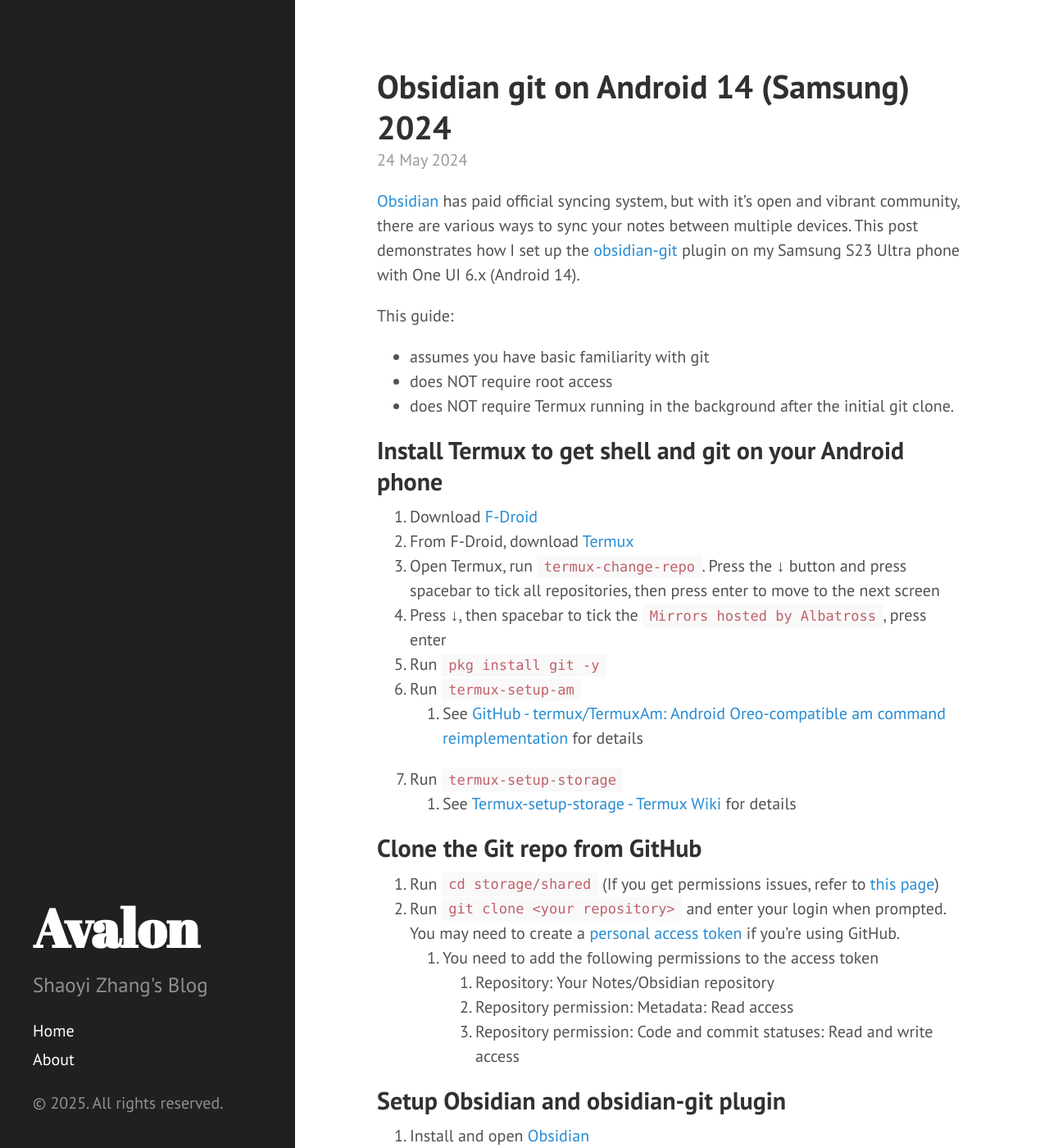
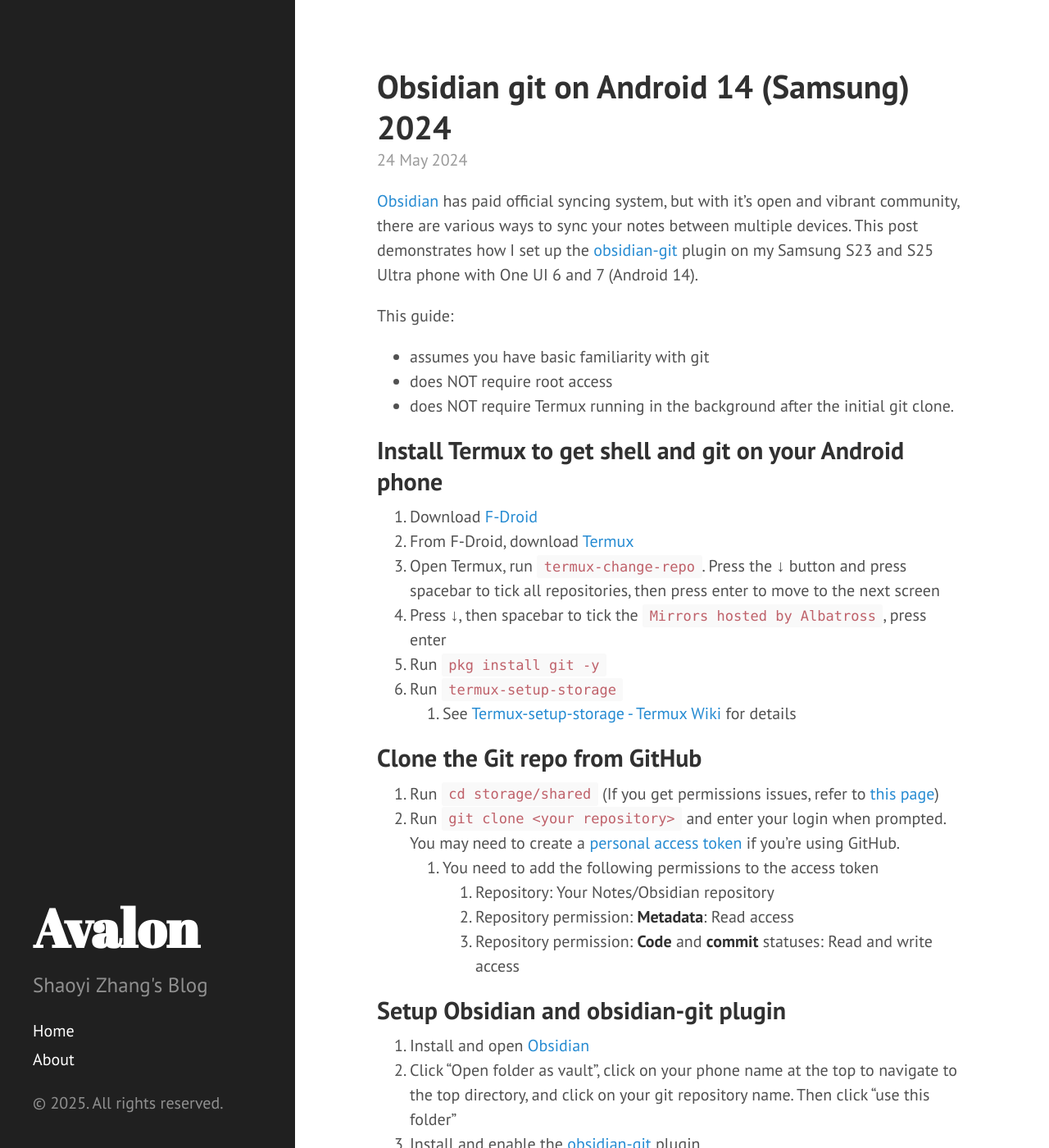
Before and after one commit to ShaoyiZhang/ShaoyiZhang.github.io, a Jekyll site: the page built from _posts/2024-05-24-obsidian-git-on-android.md, in a window 1280 px wide and 1400 px high. Shown: the whole window at 82% size. Built offline with Jekyll 4.4.1, drawn with Linux system fonts in a browser that asks for light colours; comment, search, counter and statistics services are not loaded.

Commit message:
remove termux-am

```diff
--- a/_posts/2024-05-24-obsidian-git-on-android.md
+++ b/_posts/2024-05-24-obsidian-git-on-android.md
@@ -4,7 +4,7 @@ title: Obsidian git on Android 14 (Samsung) 2024
 comments: true
 ---
 
-[Obsidian](https://obsidian.md) has paid official syncing system, but with it's open and vibrant community, there are various ways to sync your notes between multiple devices. This post demonstrates how I set up the [obsidian-git](https://github.com/denolehov/obsidian-git) plugin on my Samsung S23 Ultra phone with One UI 6.x (Android 14).
+[Obsidian](https://obsidian.md) has paid official syncing system, but with it's open and vibrant community, there are various ways to sync your notes between multiple devices. This post demonstrates how I set up the [obsidian-git](https://github.com/denolehov/obsidian-git) plugin on my Samsung S23 and S25 Ultra phone with One UI 6 and 7 (Android 14).
 
 <!--more-->
 
@@ -21,8 +21,6 @@ This guide:
 1. Open Termux, run `termux-change-repo`. Press the ↓ button and press spacebar to tick all repositories, then press enter to move to the next screen
 1. Press ↓, then spacebar to tick the `Mirrors hosted by Albatross`, press enter
 1. Run `pkg install git -y`
-1. Run `termux-setup-am`
-    1. See [GitHub - termux/TermuxAm: Android Oreo-compatible am command reimplementation](https://github.com/termux/TermuxAm) for details
 1. Run `termux-setup-storage`
    1. See [Termux-setup-storage - Termux Wiki](https://wiki.termux.com/wiki/Termux-setup-storage) for details
 
@@ -32,8 +30,8 @@ This guide:
 1. Run `git clone <your repository>` and enter your login when prompted. You may need to create a [personal access token](https://github.com/settings/tokens) if you're using GitHub.
    1. You need to add the following permissions to the access token
         1. Repository: Your Notes/Obsidian repository
-        1. Repository permission: Metadata: Read access
-        1. Repository permission: Code and commit statuses: Read and write access
+        1. Repository permission: **Metadata**: Read access
+        1. Repository permission: **Code** and **commit** statuses: Read and write access
 
 ## Setup Obsidian and obsidian-git plugin
 
```
